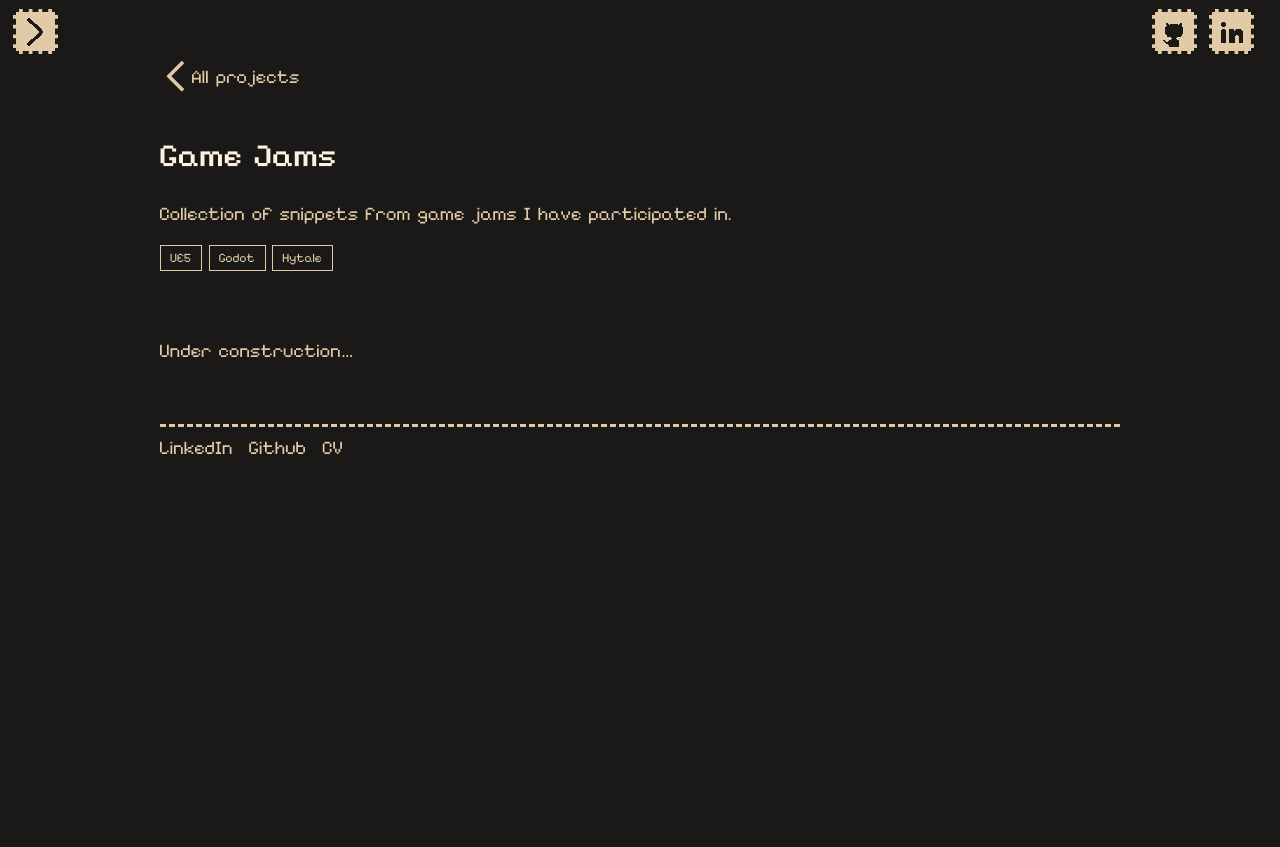
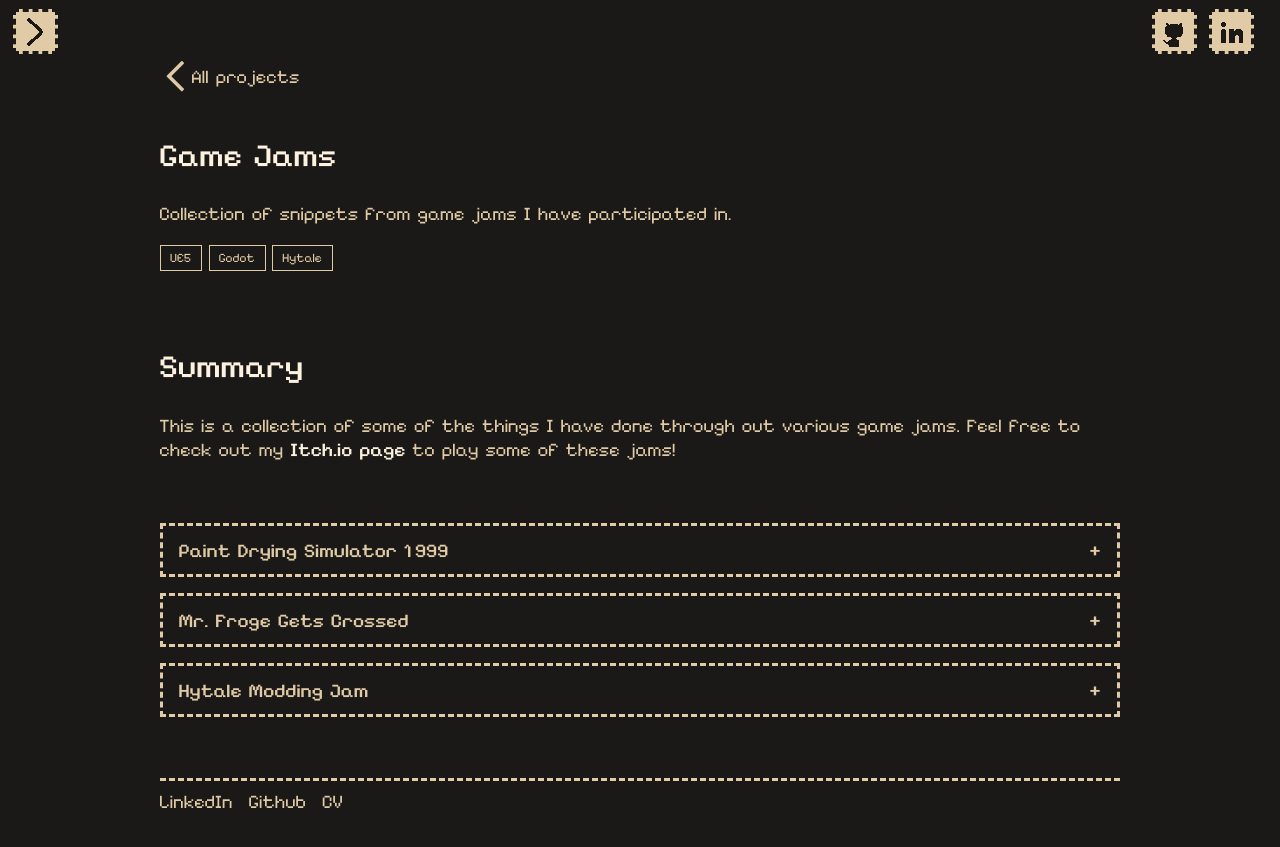
Before and after one commit to ParonAppel/paronappel.github.io, a Jekyll site: the page built from _projects/GameJams.md, in a window 1280 px wide. Shown: the top 847 px of the page. Built offline with Jekyll 4.4.1, drawn with Linux system fonts in a browser that asks for light colours.

Commit message:
Changes to Dialogue Plugin Page and start of Game Jam page

```diff
--- a/_projects/GameJams.md
+++ b/_projects/GameJams.md
@@ -8,4 +8,35 @@ image: /assets/projectstuff/GameJams/Icon_Jammy.png
 
 ---
 
-Under construction...
+# Summary
+
+This is a collection of some of the things I have done through out various game jams. Feel free to check out my [**Itch.io page**](https://itch.io/profile/paronappel){:target="_blank" rel="noopener noreferrer"} to play some of these jams!
+
+
+<br>
+
+
+<details markdown="1">
+<summary>Paint Drying Simulator 1999</summary>
+
+[**The Itch.io page**](https://snabkol.itch.io/paint-drying-simulator-1999){:target="_blank" rel="noopener noreferrer"}
+
+Info about the painting mechanic coming soon.
+</details>
+
+<details markdown="1">
+
+<summary>Mr. Froge Gets Crossed</summary>
+
+[**The Itch.io page**](https://snabkol.itch.io/mr-froge){:target="_blank" rel="noopener noreferrer"}
+
+Info about the game coming soon.
+</details>
+
+<details markdown="1">
+<summary>Hytale Modding Jam</summary>
+
+[**The Github page**](https://github.com/ParonAppel/ArcadeHytaleMod){:target="_blank" rel="noopener noreferrer"}
+
+Info about the game jam coming soon.
+</details>
```
Also changed, not shown: _projects/DialoguePlugin.md (+9 -6 lines).
